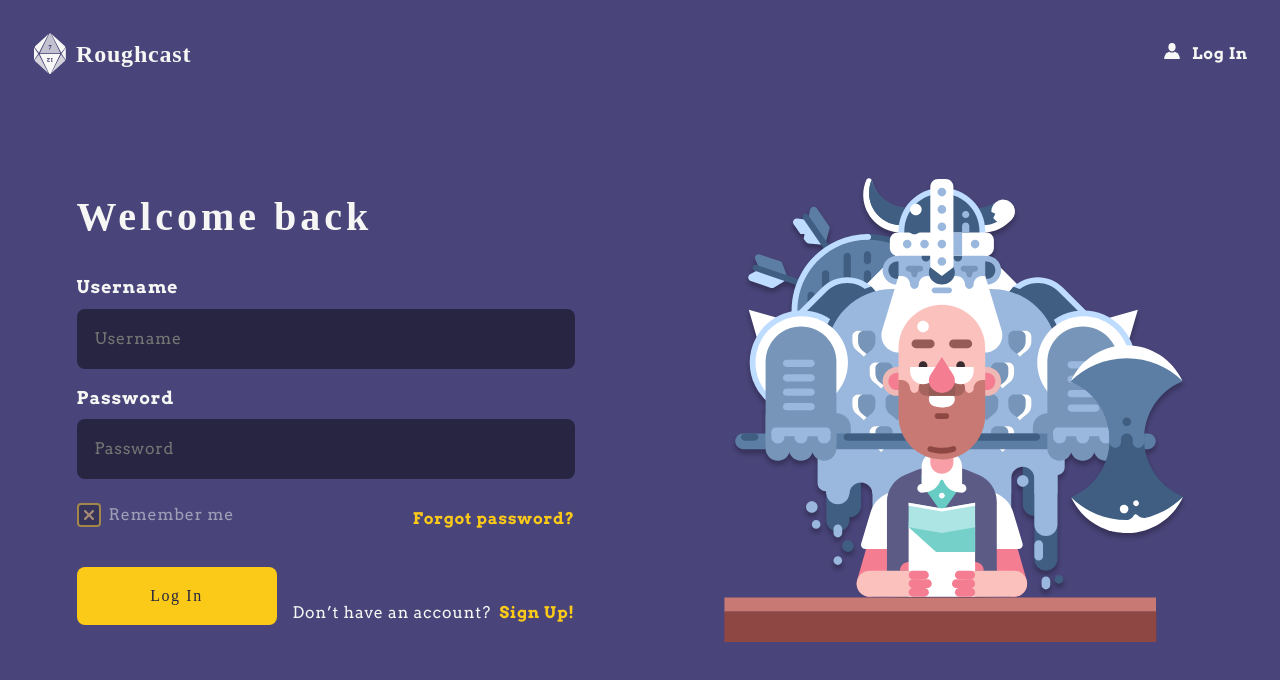
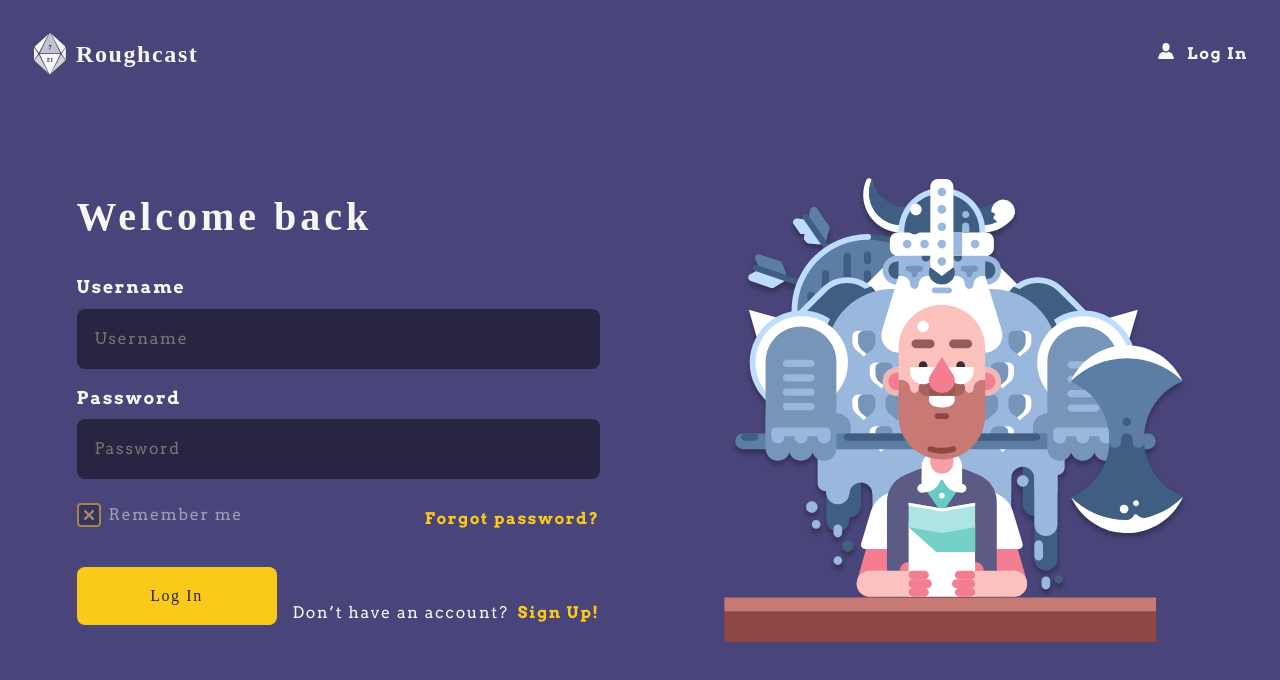
Before and after one commit to wlonk/roughcast, a Vue app: page /login in a window 1280 px wide. Shown: the top 680 px of the page. Built offline with nearby package versions, Linux system fonts and the light colour scheme; the HTML template or start-up script is replaced by a standard one; a web font is replaced by a local one; what semantic-ui-vue, vue-async-computed, vue-scrollactive would draw is missing.

Commit message:
Update styles

```diff
--- a/src/styles/elements/box-title.scss
+++ b/src/styles/elements/box-title.scss
@@ -6,6 +6,7 @@
     font-family: $accent-font;
     font-size: 1.5rem;
     padding-bottom: 0.25rem;
+    padding-right: 1rem;
     margin-bottom: 0;
     margin-right: 1rem;
   }
--- a/src/styles/layout/base.scss
+++ b/src/styles/layout/base.scss
@@ -8,16 +8,20 @@ input[type="email"],
 input[type="password"],
 textarea {
   font-family: $base-font !important;
-  font-size: 16px;
-  letter-spacing: 0.05em !important;
+  font-size: 1rem;
+  letter-spacing: 0.1em !important;
   line-height: 1.5em !important;
   margin: 0; padding: 0;
 }
 
+.accent-link {
+  letter-spacing: 0.1em !important;
+}
+
 span, div {
   font-family: $base-font !important;
-  font-size: 16px;
-  letter-spacing: 0.05em !important;
+  font-size: 1rem;
+  letter-spacing: 0.1em !important;
 }
 
 h1, h2, h3, h4, h5, h6 {
```
